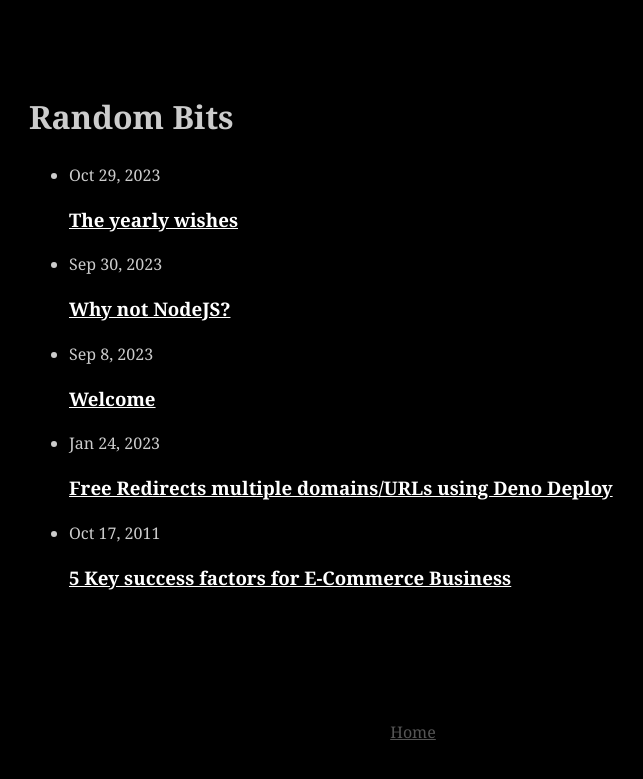
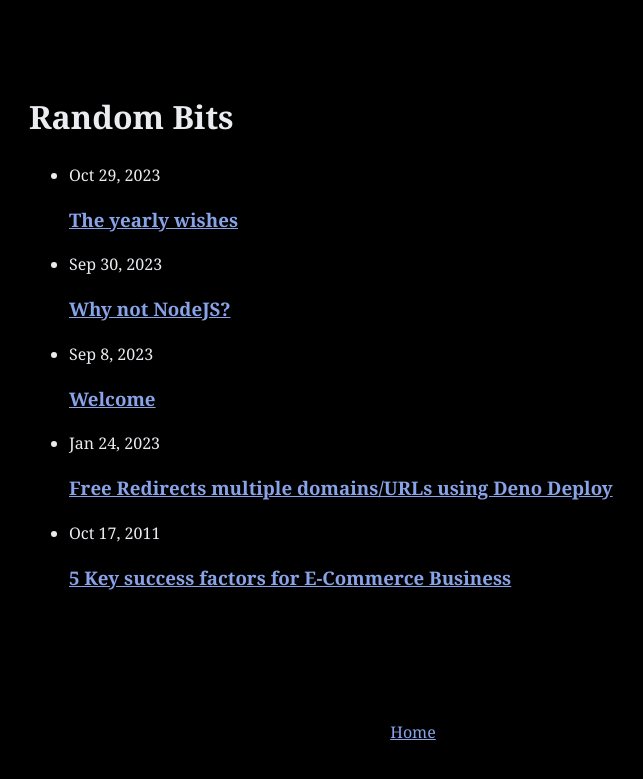
Before and after one commit to ankit7/ankit7.github.io, a Jekyll site: the page built from index.md, in a window 1280 px wide. Shown: the top 779 px of the page, without its empty margins (227-870 px from the left). Built offline with Jekyll 4.4.1, drawn with Linux system fonts in a browser that asks for light colours; our own code applies the rules of GitHub Pages for plain Markdown files.

Commit message:
Fixes typo style

```diff
--- a/_includes/footer.html
+++ b/_includes/footer.html
@@ -1,5 +1,5 @@
 <footer class="pv4 ph3 ph5-m ph6-l mid-gray">
   <div class="tc mt6">
-    <a href="/" title="Home" class="dib ph2 link mid-gray dim">Home</a>
+    <a href="/" title="Home" class="dib ph2 link">Home</a>
   </div>
 </footer>
--- a/static/style.css
+++ b/static/style.css
@@ -13,10 +13,13 @@ body,
 html {
   font-family: Georgia, Times, Times New Roman, serif;
   background-color: #000;
-  color: #ccc;
+  color: rgb(234, 236, 240);
 }
 a {
-  color: #fff;
+  color: rgb(136, 163, 232);
+}
+a:visited {
+  color: #a799cd;
 }
 .lh-copy {
   line-height: 1.5;
@@ -82,27 +85,12 @@ h1.post-title {
   outline: 1px dotted currentColor;
 }
 
-.mid-gray {
-  color: #555;
-}
-
 .ph2 {
   padding-left: 0.5rem;
   padding-right: 0.5rem;
 }
 .f6 {
   font-size: 0.875rem;
-}
-
-.dim {
-  opacity: 1;
-  transition: opacity 0.15s ease-in;
-}
-
-.dim:hover,
-.dim:focus {
-  opacity: 0.5;
-  transition: opacity 0.15s ease-in;
 }
 
 .dim:active {
```
